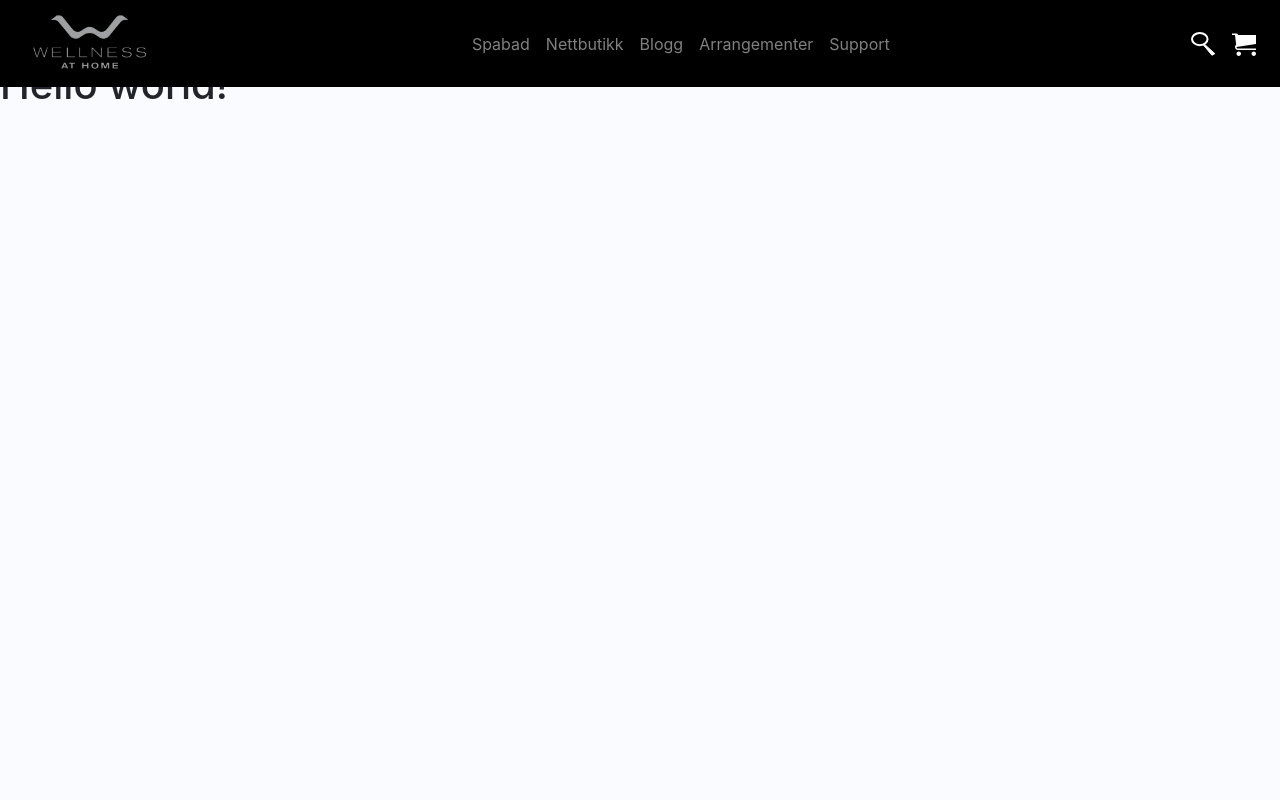
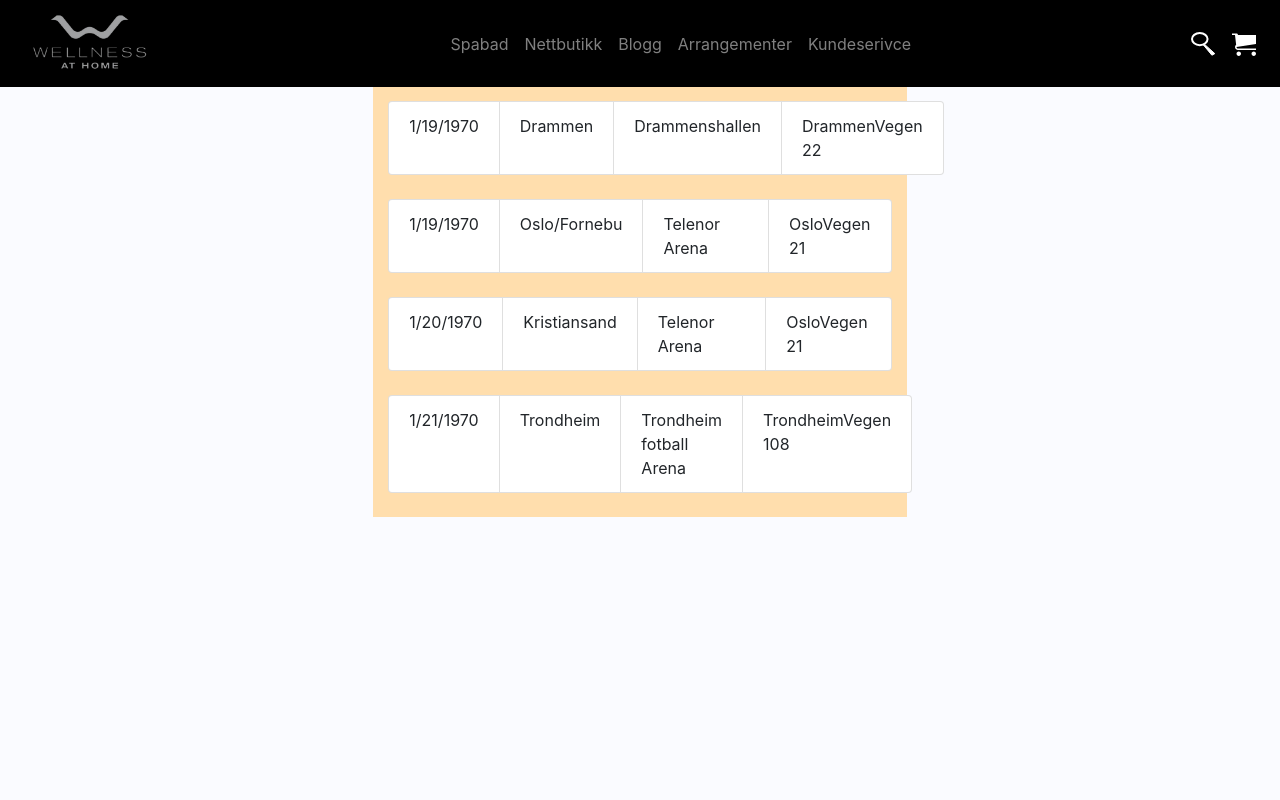
Before and after one commit to frikoPro/wellness-at-home, a React (Create React App) app in the folder client/: page /Arrangementer in a window 1280 px wide. Shown: the top 800 px of the page. Built offline with nearby package versions, Linux system fonts and the light colour scheme.

Commit message:
Changed Support to Kundeservice and start on events mapping

```diff
--- a/client/src/components/navbar/NavigationBar.js
+++ b/client/src/components/navbar/NavigationBar.js
@@ -143,9 +143,9 @@ const NavigationBar = () => {
 						Arrangementer
 					</Nav.Link>
 					<Nav.Link
-						href="/Support"
+						href="/Kundeserivce"
 						className={`${styling.navItem} ${styling.hoverGold}`}>
-						Support
+						Kundeserivce
 					</Nav.Link>
 				</Nav>
 				<Nav>
--- a/client/src/routes/Routes.js
+++ b/client/src/routes/Routes.js
@@ -30,7 +30,7 @@ const Routes = () => {
 						<Route path="/Arrangementer">
 							<Events />
 						</Route>
-						<Route path="/Support">
+						<Route path="/Kundeserivce">
 							<SupportPage />
 						</Route>
 						<Route path="/nordpool/:id">
--- a/client/src/views/eventsPage/Events.js
+++ b/client/src/views/eventsPage/Events.js
@@ -1,10 +1,57 @@
 import React from 'react';
+import {Card, ListGroup, Row} from "react-bootstrap";
+
 
 const Events = () => {
+let time;
+const eventsData = [
+        {
+            date: 1618054898,
+            City: "Drammen",
+            Address: "DrammenVegen 22",
+            Location: "Drammenshallen"
 
+        },
+        {
+            date: 1620646898,
+            City: "Oslo/Fornebu",
+            Address: "OsloVegen 21",
+            Location: "Telenor Arena"
+
+        },
+        {
+            date: 	1652182898,
+            City: "Kristiansand",
+            Address: "OsloVegen 21",
+            Location: "Telenor Arena"
+
+        },
+        {
+            date: 1778413298,
+            City: "Trondheim",
+            Address: "TrondheimVegen 108",
+            Location: "Trondheim fotball Arena"
+
+        },
+    ]
+// border="primary" style={{marginTop: 40}}
     return (
         <>
-            <h1>Hello world!</h1>
+            <div style={{paddingTop: 40, backgroundColor: "navajowhite"}}
+                 className="col-lg-5 col-md-5 col-sm-5 container justify-content-center">
+            {eventsData.map((event, index) => (
+                <>
+                    <ListGroup  horizontal={'xl'}>
+                        <ListGroup.Item>{time = new Date(event.date).toLocaleDateString("en-US")}</ListGroup.Item>
+                        <ListGroup.Item>{event.City}</ListGroup.Item>
+                        <ListGroup.Item>{event.Location}</ListGroup.Item>
+                        <ListGroup.Item>{event.Address}</ListGroup.Item>
+                    </ListGroup>
+                    <br />
+                </>
+                )
+            )}
+            </div>
         </>
     );
 };
```
